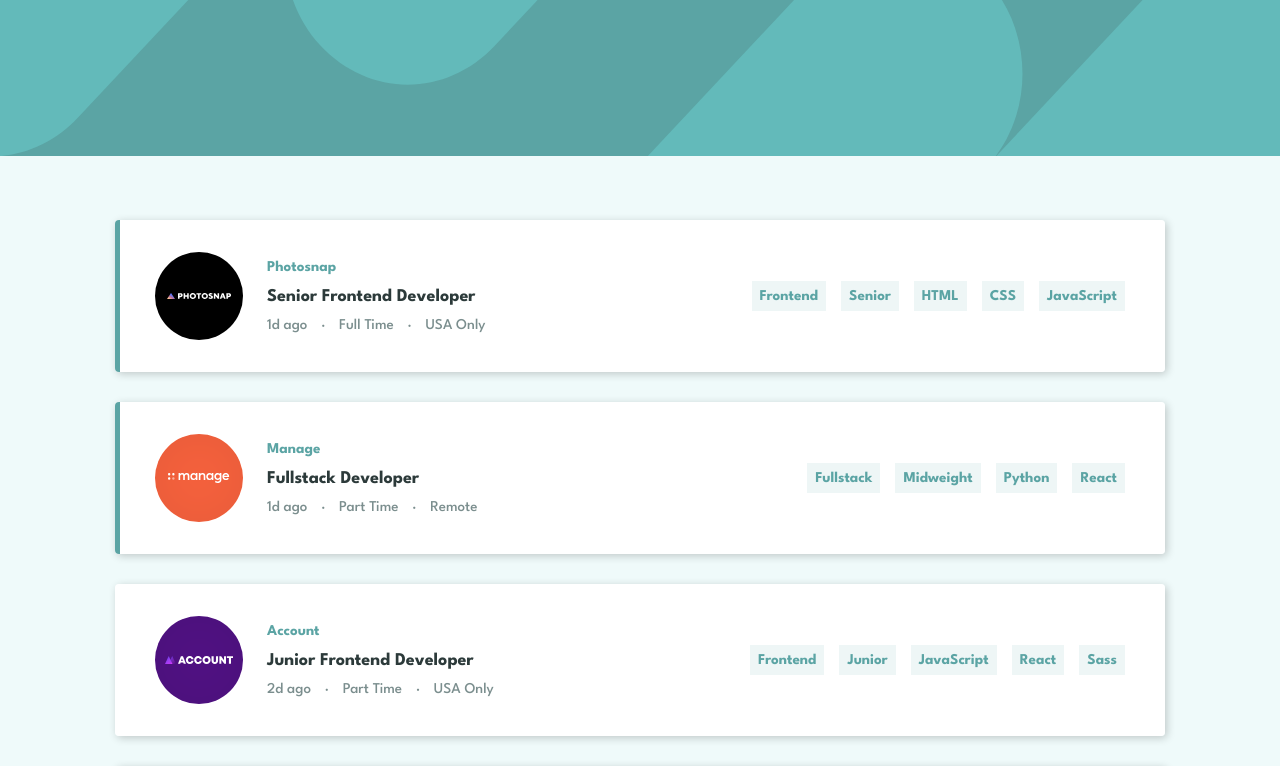
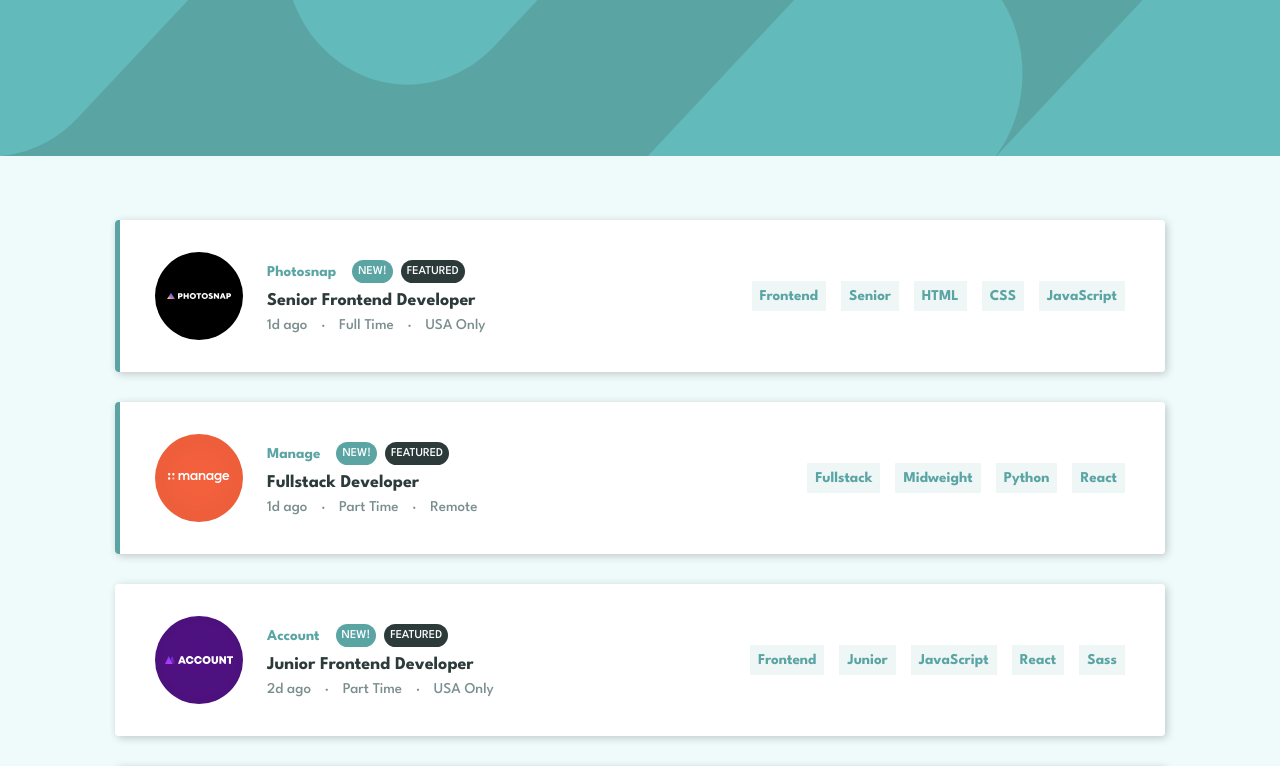
Before and after one commit to michael-truscott/frontendmentor_joblistings, a React (Create React App) app: page / in a window 1280 px wide. Shown: the top 766 px of the page. Built offline with nearby package versions, Linux system fonts and the light colour scheme.

Commit message:
JobListing - Add new/featured tags

```diff
--- a/src/JobListing.js
+++ b/src/JobListing.js
@@ -9,7 +9,7 @@ export default function JobListing({job}) {
     <div className="JobListing__border-container">
       <div className={classes}>
         <div className="JobListing__image-and-summary">
-          <img src={process.env.PUBLIC_URL + job.logo} alt="" />
+          <img className="JobListing__image" src={process.env.PUBLIC_URL + job.logo} alt="" />
           <JobSummary job={job}/>
         </div>
         <JobTags tags={tags} />
@@ -21,10 +21,11 @@ export default function JobListing({job}) {
 function JobSummary({job}) {
   return (
     <div className="JobSummary__container">
-      <p className="JobSummary__company">{job.company}</p>
-      {
-      // TODO: new/featured tags
-      }
+      <div className="JobSummary__company-and-highlights">
+        <p className="JobSummary__company">{job.company}</p>
+        {job.new && <div className="new">New!</div>}
+        {job.new && <div className="featured">Featured</div>}
+      </div>
       <p className="JobSummary__position">{job.position}</p>
       <p className="JobSummary__details">{job.postedAt} <span className="interpunct">·</span> {job.contract} <span className="interpunct">·</span> {job.location}</p>
     </div>
@@ -38,7 +39,6 @@ function JobTags({tags}) {
         tags.map((tag, index) => {
           return (
             <JobTag key={index} tag={tag} />
-            // <p key={index}>{tag}</p>
           );
         })
       }
--- a/src/index.css
+++ b/src/index.css
@@ -82,9 +82,40 @@ span.interpunct {
   justify-content: flex-start;
 }
 
+.JobListing__image {
+  align-self: center;
+}
+
 .JobSummary__company {
   color: var(--dark-cyan);
   font-weight: bold;
+  padding-right: 8px;
+}
+
+.JobSummary__company-and-highlights {
+  display: flex;
+  flex-direction: row;
+  justify-content: flex-start;
+  align-items: center;
+  gap: 8px;
+}
+
+.JobSummary__company-and-highlights div {
+  color: white;
+  background-color: var(--dark-cyan);
+  padding: 6px;
+  text-align: center;
+  border-radius: 15px;
+  text-transform: uppercase;
+  font-size: 12px;
+}
+
+.JobSummary__company-and-highlights div.new {
+  background-color: var(--dark-cyan);
+}
+
+.JobSummary__company-and-highlights div.featured {
+  background-color: var(--very-dark-grey-cyan);
 }
 
 .JobSummary__position {
```
